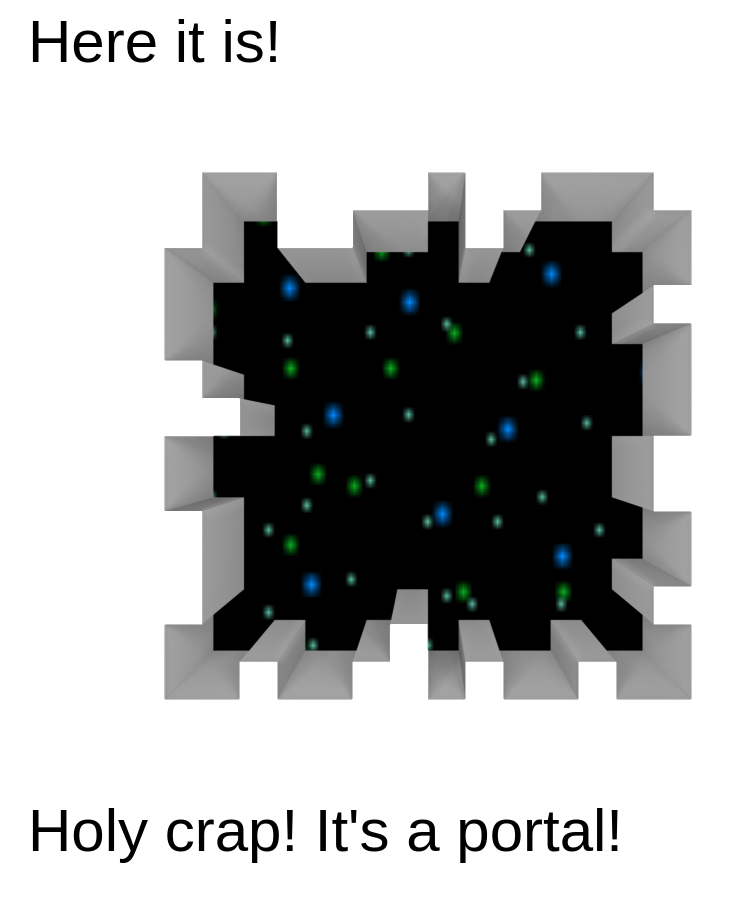
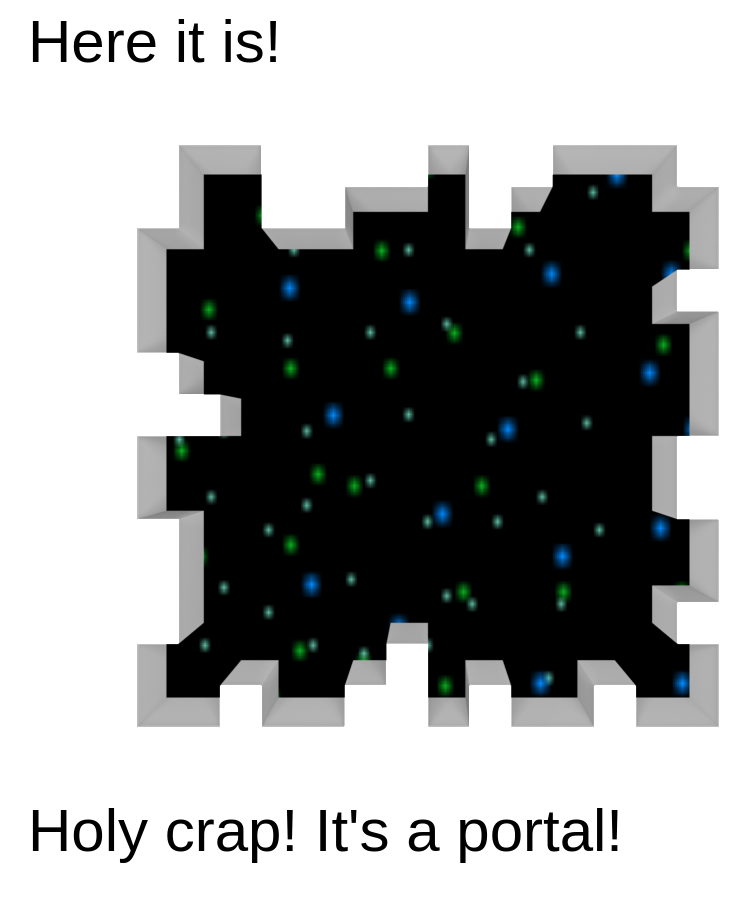
Before and after one commit to NitroGuy10/end-portal-demo, a plain HTML site: page index.html in a window 1280 px wide. Shown: the part 1880-2782 px from the top of the page, without its empty margins (212-962 px from the left). Drawn offline with Linux system fonts and the light colour scheme.

Commit message:
better 3d overlay

```diff
--- a/index.html
+++ b/index.html
@@ -83,7 +83,7 @@
         const starsWidth = 500;
         const starsHeight = 500;
         const overlayImage = document.createElement("img");
-        overlayImage.src = "overlay3d.png";
+        overlayImage.src = "overlay3d_2.png";
         const overlayWidth = 600;
         const overlayHeight = 600;
 
```
Also changed, not shown: overlay3d_2.png (added), 2 other files.
